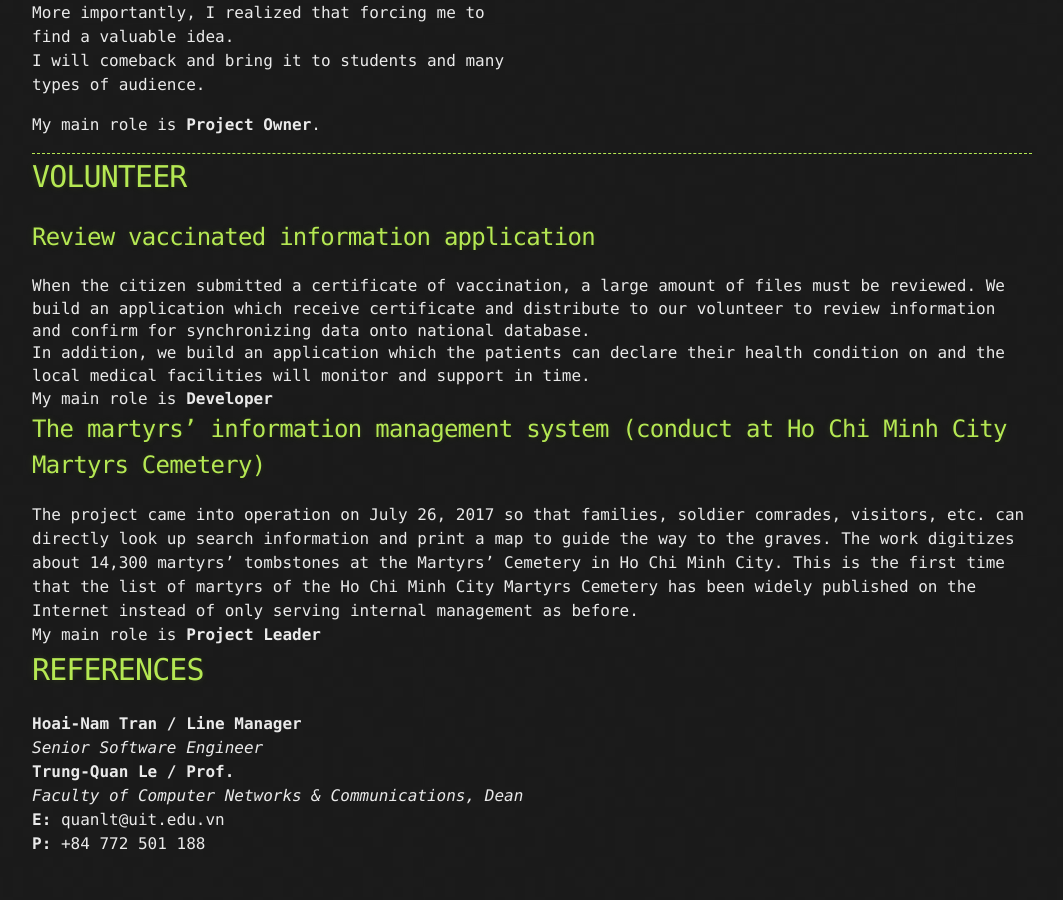
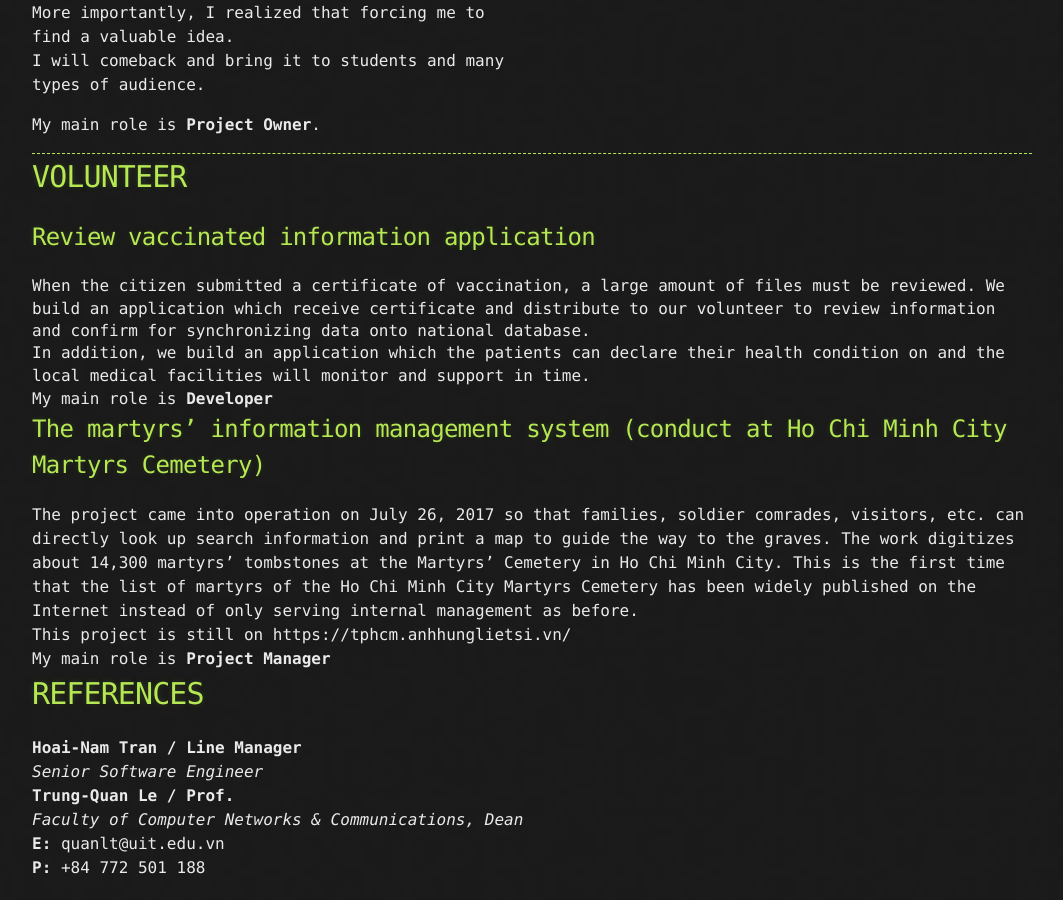
Before and after one commit to galvin96/vihu96, a Jekyll site: the page built from index.md, in a window 1280 px wide and 900 px high, scrolled down 5828 px. Shown: the whole window, without its empty margins (108-1171 px from the left). Built offline with Jekyll 4.4.1, drawn with Linux system fonts in a browser that asks for light colours; before the commit the page ends 6704 px from its top, so only the background shows below that.

Commit message:
Add project url

```diff
--- a/index.md
+++ b/index.md
@@ -328,7 +328,9 @@ The project came into operation on July 26, 2017 so that families, soldier comra
 The work digitizes about 14,300 martyrs' tombstones at the Martyrs' Cemetery in Ho Chi Minh City.
 This is the first time that the list of martyrs of the Ho Chi Minh City Martyrs Cemetery has been widely published on the Internet instead of only serving internal management as before.
 
-My main role is __Project Leader__
+This project is still on https://tphcm.anhhunglietsi.vn/
+
+My main role is __Project Manager__
 
 # REFERENCES
 
```
